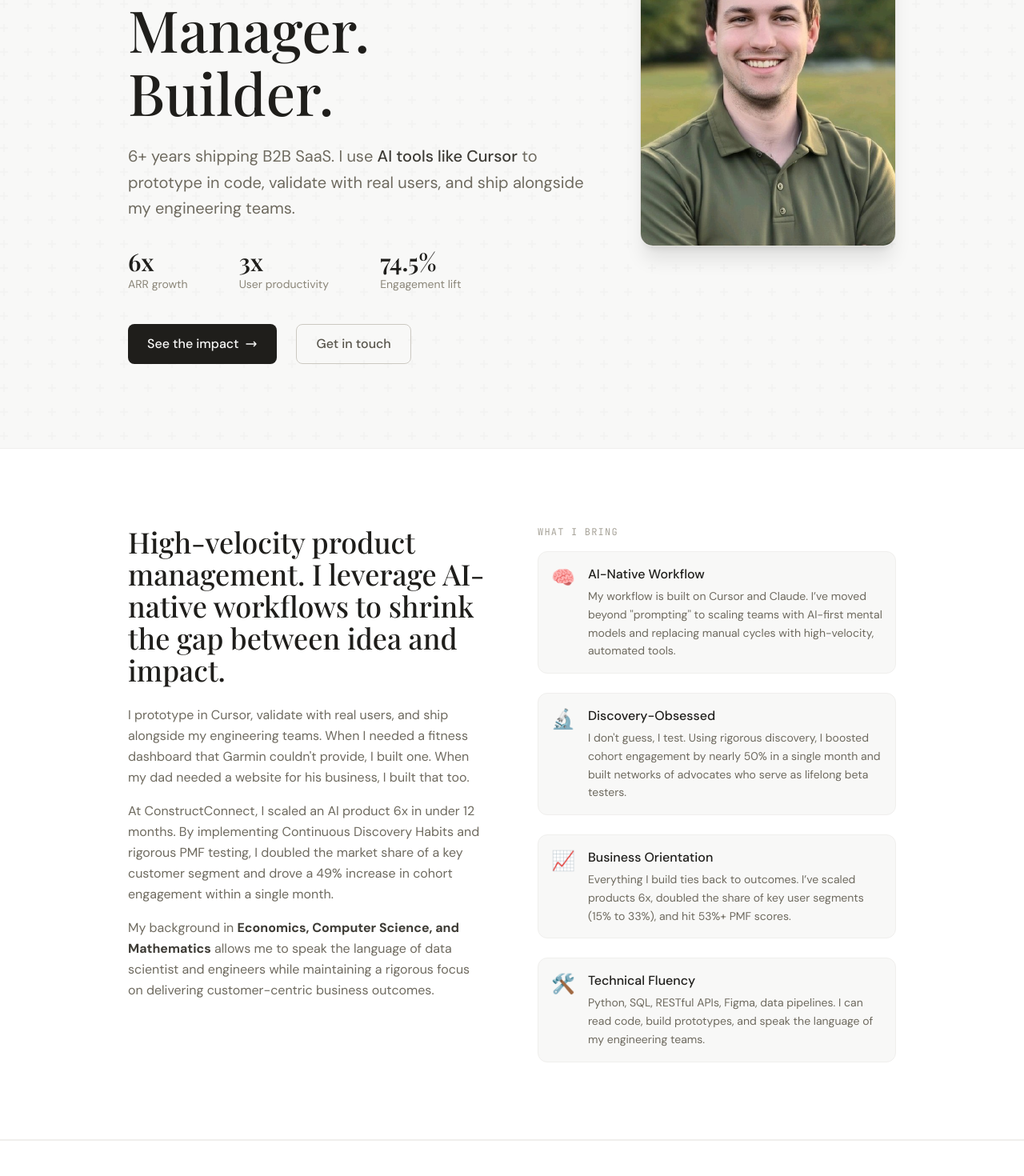
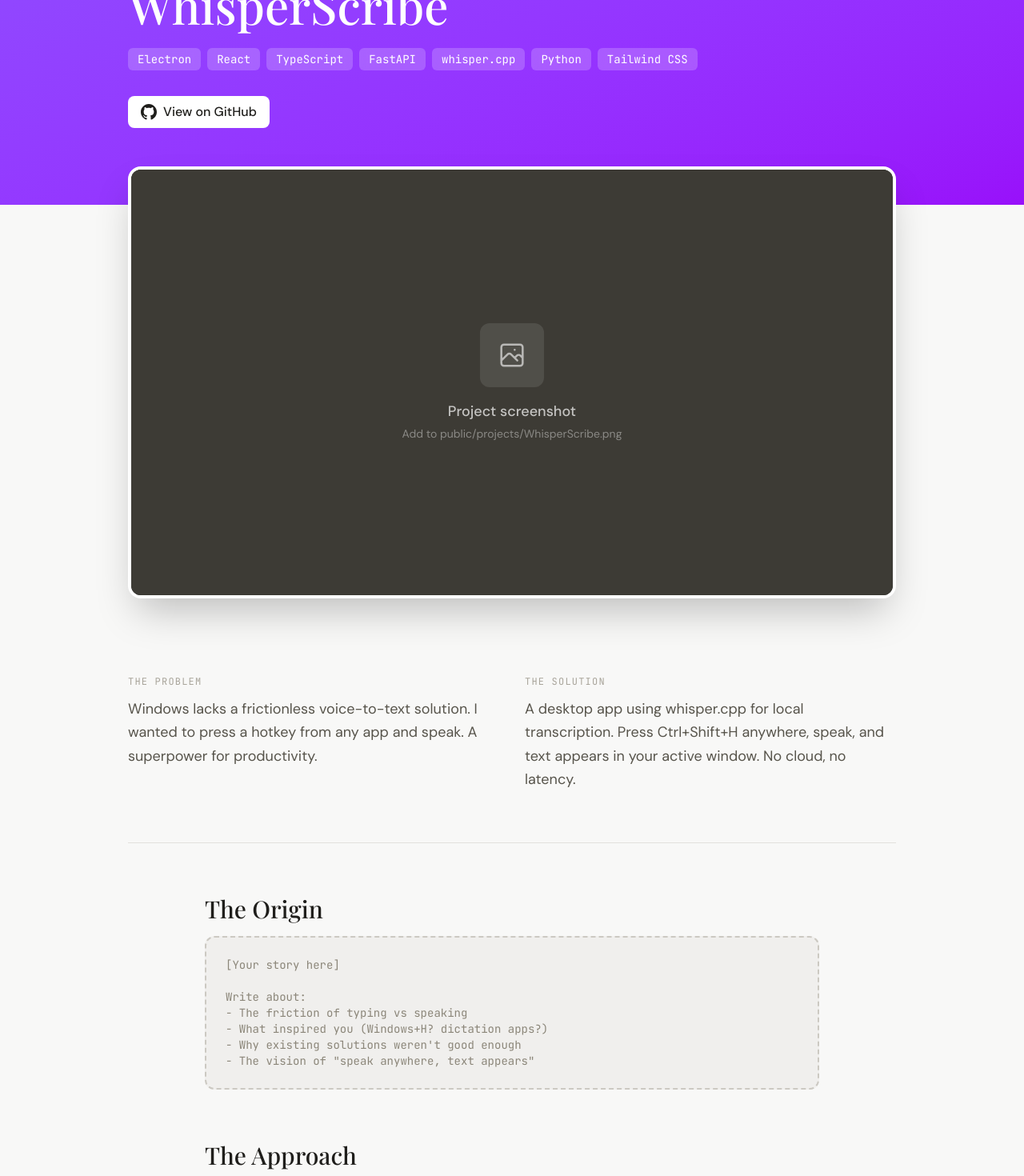
Before and after one commit to BlakeB-PM/ProductbyBlake, a React (Vite) app: page /project/WhisperScribe in a window 1280 px wide. Before the commit this address led to /. Shown: the part 240-1710 px from the top of the page at 80% size. Built offline with nearby package versions, Linux system fonts and the light colour scheme; a web font is replaced by a local one.

Commit message:
feat: update portfolio content and components

```diff
--- a/src/components/About.tsx
+++ b/src/components/About.tsx
@@ -17,13 +17,15 @@
                 I built that too.
               </p>
               <p>
-                At ConstructConnect, I scaled an AI product 6x in under 12 months. By implementing Continuous
-                Discovery Habits and rigorous PMF testing, I doubled the market share of a key customer segment
-                and drove a 49% increase in cohort engagement within a single month.
+                At <strong className="text-ink-800">ConstructConnect</strong>, I accelerated an AI product's growth 6x in under 12 months. By
+                embedding continuous discovery into our cycles, I doubled the market share of a key
+                customer segment and boosted cohort engagement by 49%. Prior to that, I spearheaded
+                the digital transformation of 50+ U.S. cities at <strong className="text-ink-800">Tyler Technologies</strong>, directing the
+                national rollout of critical ERP and mobile platforms to modernize citizen engagement
               </p>
               <p>
-                My background in <strong className="text-ink-800">Economics, Computer Science, and Mathematics</strong> allows me
-                to speak the language of data scientist and engineers while maintaining a rigorous focus on  delivering
+                My background in <strong className="text-ink-800">economics, computer science, and mathematics</strong> allows me
+                to speak the language of data scientists and engineers while maintaining a rigorous focus on  delivering
                 customer-centric business outcomes.
               </p>
             </div>
@@ -38,7 +40,7 @@
             <TraitCard
               icon="🧠"
               title="AI-Native Workflow"
-              description="My workflow is built on Cursor and Claude. I’ve moved beyond ''prompting'' to scaling teams with AI-first mental models and replacing manual cycles with high-velocity, automated tools."
+              description="My workflow is built on Cursor and Claude. I’ve moved beyond ''prompting'' to scaling teams with AI-first mental models, rapid prototyping, and replacing manual cycles with high-velocity, automated tools."
             />
 
             <TraitCard
@@ -50,13 +52,13 @@
             <TraitCard
               icon="📈"
               title="Business Orientation"
-              description="Everything I build ties back to outcomes. I’ve scaled products 6x, doubled the share of key user segments (15% to 33%), and hit 53%+ PMF scores."
+              description="Everything I build ties back to outcomes. I’ve scaled products 6x, doubled the share of key user segments (15% to 33%), and achieved sustainable product-market fit through rigorous iterations."
             />
 
             <TraitCard
               icon="🛠️"
               title="Technical Fluency"
-              description="Python, SQL, RESTful APIs, Figma, data pipelines. I can read code, build prototypes, and speak the language of my engineering teams."
+              description="I bridge the gap between product vision and engineering constraints by understanding system architecture, data flows, and technical feasibility."
             />
           </div>
         </div>
--- a/src/components/Hero.tsx
+++ b/src/components/Hero.tsx
@@ -54,21 +54,30 @@
               </div>
 
               {/* CTA Buttons */}
-              <div className="flex flex-row gap-4 sm:gap-6 animate-slide-up animation-delay-300">
+              <div className="flex flex-wrap gap-4 animate-slide-up animation-delay-300">
                 <a
                   href="#experience"
                   className="inline-flex items-center gap-1.5 sm:gap-2 px-5 py-2.5 sm:px-6 sm:py-3 bg-ink-900 text-ink-50 font-medium rounded-lg hover:bg-ink-800 transition-colors text-sm sm:text-base"
                 >
-                  See the impact
+                  Career impact
                   <svg className="w-3.5 h-3.5 sm:w-4 sm:h-4" fill="none" stroke="currentColor" viewBox="0 0 24 24">
                     <path strokeLinecap="round" strokeLinejoin="round" strokeWidth={2} d="M17 8l4 4m0 0l-4 4m4-4H3" />
                   </svg>
                 </a>
                 <a
-                  href="#contact"
+                  href="#projects"
                   className="inline-flex items-center gap-1.5 sm:gap-2 px-5 py-2.5 sm:px-6 sm:py-3 border border-ink-300 text-ink-700 font-medium rounded-lg hover:border-ink-400 hover:text-ink-900 transition-colors text-sm sm:text-base"
                 >
+                  View projects
+                </a>
+                <a
+                  href="#contact"
+                  className="group inline-flex items-center gap-1.5 sm:gap-2 px-5 py-2.5 sm:px-6 sm:py-3 bg-ink-100 text-ink-700 font-medium rounded-lg hover:bg-ink-200 hover:text-ink-900 transition-colors text-sm sm:text-base"
+                >
                   Get in touch
+                  <svg className="w-3.5 h-3.5 sm:w-4 sm:h-4 opacity-70 group-hover:opacity-100 transition-opacity" fill="none" stroke="currentColor" viewBox="0 0 24 24">
+                    <path strokeLinecap="round" strokeLinejoin="round" strokeWidth={2} d="M3 8l7.89 5.26a2 2 0 002.22 0L21 8M5 19h14a2 2 0 002-2V7a2 2 0 00-2-2H5a2 2 0 00-2 2v10a2 2 0 002 2z" />
+                  </svg>
                 </a>
               </div>
             </div>
--- a/src/components/ProjectDetail.tsx
+++ b/src/components/ProjectDetail.tsx
@@ -1,10 +1,12 @@
 import { useParams, Link, Navigate } from 'react-router-dom'
+import { useState } from 'react'
 import { getProjectById } from '../data/projects'
 import type { ProjectSection } from '../data/projects'
 
 export function ProjectDetail() {
   const { id } = useParams<{ id: string }>()
   const project = id ? getProjectById(id) : undefined
+  const [isImageOpen, setIsImageOpen] = useState(false)
 
   if (!project) {
     return <Navigate to="/" replace />
@@ -80,6 +82,23 @@
       {/* Screenshot placeholder */}
       <div className="section-container -mt-8 md:-mt-12 relative z-10">
         <div className="aspect-video rounded-2xl bg-ink-900 shadow-2xl overflow-hidden border-4 border-white">
+          {project.image ? (
+            <button
+              onClick={() => setIsImageOpen(true)}
+              className="w-full h-full block cursor-zoom-in relative group"
+            >
+              <img
+                src={project.image}
+                alt={project.title}
+                className="w-full h-full object-contain bg-ink-950"
+              />
+              <div className="absolute inset-0 bg-black/0 group-hover:bg-black/10 transition-colors flex items-center justify-center">
+                <span className="opacity-0 group-hover:opacity-100 bg-white/90 text-ink-900 px-4 py-2 rounded-full text-sm font-medium shadow-lg transition-opacity">
+                  Click to enlarge
+                </span>
+              </div>
+            </button>
+          ) : (
             <div className="w-full h-full flex items-center justify-center bg-ink-800">
               <div className="text-center p-8">
                 <div className="w-20 h-20 rounded-xl bg-white/10 mx-auto mb-4 flex items-center justify-center">
@@ -91,8 +110,32 @@
                 <p className="text-sm text-white/40 mt-1">Add to public/projects/{project.id}.png</p>
               </div>
             </div>
+          )}
         </div>
       </div>
+
+      {/* Image Modal */}
+      {isImageOpen && project.image && (
+        <div
+          className="fixed inset-0 z-50 flex items-center justify-center p-4 bg-black/90 backdrop-blur-sm"
+          onClick={() => setIsImageOpen(false)}
+        >
+          <button
+            onClick={() => setIsImageOpen(false)}
+            className="absolute top-4 right-4 text-white/70 hover:text-white transition-colors"
+          >
+            <svg className="w-8 h-8" fill="none" stroke="currentColor" viewBox="0 0 24 24">
+              <path strokeLinecap="round" strokeLinejoin="round" strokeWidth={2} d="M6 18L18 6M6 6l12 12" />
+            </svg>
+          </button>
+          <img
+            src={project.image}
+            alt={project.title}
+            className="max-w-full max-h-full object-contain rounded-lg shadow-2xl"
+            onClick={(e) => e.stopPropagation()}
+          />
+        </div>
+      )}
 
       {/* Content */}
       <div className="section-container py-16 md:py-24">
--- a/src/components/Projects.tsx
+++ b/src/components/Projects.tsx
@@ -1,4 +1,5 @@
 import { Link } from 'react-router-dom'
+import { useState } from 'react'
 import { projects } from '../data/projects'
 import type { Project } from '../data/projects'
 
@@ -33,6 +34,7 @@
 
 function ProjectCard({ project, index }: { project: Project; index: number }) {
   const isEven = index % 2 === 0
+  const [isImageOpen, setIsImageOpen] = useState(false)
 
   return (
     <article
@@ -41,32 +43,76 @@
       }`}
     >
       {/* Screenshot placeholder */}
-      <Link
-        to={`/project/${project.id}`}
+      <div
         className={`group ${isEven ? '' : 'md:col-start-2'}`}
       >
         <div
           className={`aspect-video rounded-2xl bg-gradient-to-br ${project.gradient} p-1 transition-transform group-hover:scale-[1.02]`}
         >
           <div className="w-full h-full rounded-xl bg-ink-900/90 flex items-center justify-center relative overflow-hidden">
-            <div className="text-center p-8">
+            {project.image ? (
+              <button
+                onClick={() => setIsImageOpen(true)}
+                className="w-full h-full block cursor-zoom-in"
+              >
+                <img
+                  src={project.image}
+                  alt={project.title}
+                  className="w-full h-full object-contain bg-ink-950 opacity-90 transition-opacity group-hover:opacity-100"
+                />
+                <div className="absolute inset-0 bg-black/0 group-hover:bg-black/10 transition-colors flex items-center justify-center pointer-events-none">
+                  <span className="opacity-0 group-hover:opacity-100 bg-white/90 text-ink-900 px-4 py-2 rounded-full text-sm font-medium shadow-lg transition-opacity">
+                    Click to enlarge
+                  </span>
+                </div>
+              </button>
+            ) : (
+              <Link to={`/project/${project.id}`} className="w-full h-full block">
+                <div className="w-full h-full flex items-center justify-center flex-col">
                   <div className="w-16 h-16 rounded-xl bg-white/10 mx-auto mb-4 flex items-center justify-center">
                     <svg className="w-8 h-8 text-white/60" fill="none" stroke="currentColor" viewBox="0 0 24 24">
                       <path strokeLinecap="round" strokeLinejoin="round" strokeWidth={1.5} d="M4 16l4.586-4.586a2 2 0 012.828 0L16 16m-2-2l1.586-1.586a2 2 0 012.828 0L20 14m-6-6h.01M6 20h12a2 2 0 002-2V6a2 2 0 00-2-2H6a2 2 0 00-2 2v12a2 2 0 002 2z" />
                     </svg>
                   </div>
+                  <div className="text-center">
                     <p className="text-sm font-medium text-white/70">Screenshot placeholder</p>
                     <p className="text-xs text-white/40 mt-1">{project.title}</p>
                   </div>
-            {/* Hover overlay */}
+                  {/* Hover overlay for placeholder */}
                   <div className="absolute inset-0 bg-black/0 group-hover:bg-black/20 transition-colors flex items-center justify-center opacity-0 group-hover:opacity-100">
                     <span className="px-4 py-2 bg-white rounded-lg text-ink-900 font-medium text-sm shadow-lg">
                       View case study →
                     </span>
                   </div>
                 </div>
+              </Link>
+            )}
           </div>
-      </Link>
+        </div>
+      </div>
+
+      {/* Image Modal */}
+      {isImageOpen && project.image && (
+        <div
+          className="fixed inset-0 z-50 flex items-center justify-center p-4 bg-black/90 backdrop-blur-sm"
+          onClick={() => setIsImageOpen(false)}
+        >
+          <button
+            onClick={() => setIsImageOpen(false)}
+            className="absolute top-4 right-4 text-white/70 hover:text-white transition-colors"
+          >
+            <svg className="w-8 h-8" fill="none" stroke="currentColor" viewBox="0 0 24 24">
+              <path strokeLinecap="round" strokeLinejoin="round" strokeWidth={2} d="M6 18L18 6M6 6l12 12" />
+            </svg>
+          </button>
+          <img
+            src={project.image}
+            alt={project.title}
+            className="max-w-full max-h-full object-contain rounded-lg shadow-2xl"
+            onClick={(e) => e.stopPropagation()}
+          />
+        </div>
+      )}
 
       {/* Content */}
       <div className={isEven ? '' : 'md:col-start-1 md:row-start-1'}>
--- a/src/components/SkillsEducation.tsx
+++ b/src/components/SkillsEducation.tsx
@@ -8,15 +8,15 @@
           <div className="grid md:grid-cols-3 gap-6">
             <SkillCategory
               title="AI/ML Concepts"
-              skills={['Model evaluation (Precision, Recall, F1)', 'Computer Vision', 'LLMs & Prompt Engineering']}
+              skills={['Model evaluation (precision/recall/F1)', 'Computer vision', 'Data curation', 'Human-in-the-loop workflows']}
             />
             <SkillCategory
               title="Technical"
-              skills={['Python', 'SQL', 'Cursor', 'GitHub', 'RESTful APIs', 'Postman', 'Data Pipelines']}
+              skills={['Cursor', 'GCP', 'Hex', 'Python', 'SQL', 'APIs', 'Claude Code', 'Postman', 'Data pipelines']}
             />
             <SkillCategory
               title="Product Tools"
-              skills={['Dovetail', 'Jira', 'Confluence', 'Figma', 'Pendo', 'Claude', 'Notion']}
+              skills={['Dovetail', 'Jira', 'Confluence', 'Figma', 'Pendo', 'Claude/Gemini', 'Notion', 'Continous discovery']}
             />
           </div>
         </div>
--- a/src/data/projects.ts
+++ b/src/data/projects.ts
@@ -12,6 +12,7 @@
   tech: string[]
   gradient: string
   // Detail page content
+  image?: string
   story: {
     origin: ProjectSection
     approach: ProjectSection
@@ -37,6 +38,7 @@
     solution: 'Built a full-stack dashboard that syncs with Garmin Connect, visualizes strength progress, and includes an AI coach that analyzes my real training patterns.',
     tech: ['React', 'TypeScript', 'FastAPI', 'SQLite', 'Claude API', 'Recharts', 'Tailwind CSS'],
     gradient: 'from-emerald-500 to-teal-600',
+    image: '/projects/garmin-sights-preview.png',
     story: {
       origin: {
         title: 'The Origin',
@@ -104,160 +106,12 @@
     },
   },
   {
-    id: 'hearth',
-    title: 'Hearth',
-    tagline: 'Your weekly content digest, curated by AI',
-    problem: 'Newsletter fatigue. I subscribe to 10+ newsletters but never read them. Content is scattered across platforms with no unified reading experience.',
-    solution: 'A content aggregation platform that pulls newsletters from Gmail, uses Claude to summarize them, and presents everything in a beautiful magazine-style weekly digest.',
-    tech: ['React', 'TypeScript', 'FastAPI', 'Gmail API', 'Claude API', 'Tailwind CSS', 'Framer Motion'],
-    gradient: 'from-amber-500 to-orange-600',
-    story: {
-      origin: {
-        title: 'The Origin',
-        content: `[Your story here]
-
-Write about:
-- The newsletter fatigue you experienced
-- How many newsletters you subscribed to
-- The guilt of seeing unread emails pile up
-- The "aha moment" when you envisioned a personal digest`,
-      },
-      approach: {
-        title: 'The Approach',
-        content: `[Your story here]
-
-Write about:
-- Starting with the Gmail API integration
-- Designing the "magazine" aesthetic you wanted
-- How you structured the AI summarization pipeline
-- The "autumn coffee shop" design vision`,
-      },
-      challenges: {
-        title: 'Challenges & Roadblocks',
-        content: `[Your story here]
-
-Write about:
-- OAuth complexity with Gmail
-- Getting consistent quality from AI summaries
-- Performance considerations with large email volumes
-- Mobile-first design challenges`,
-      },
-      iterations: {
-        title: 'Iterations & Evolution',
-        content: `[Your story here]
-
-Write about:
-- How the UI evolved
-- Features you added or removed
-- Changes based on actually using the digest
-- Plans for future content sources (podcasts, YouTube)`,
-      },
-      outcome: {
-        title: 'The Outcome',
-        content: `[Your story here]
-
-Write about:
-- How it changed your content consumption
-- Time saved each week
-- The reading experience you achieved
-- How it reduced inbox anxiety`,
-      },
-      learnings: {
-        title: 'What I Learned',
-        content: `[Your story here]
-
-Write about:
-- Working with AI for content processing
-- Designing for mobile-first experiences
-- OAuth flows and API integration patterns
-- Building something you actually want to use`,
-      },
-    },
-    links: {
-      github: 'https://github.com/BlakeB-PM',
-    },
-  },
-  {
-    id: 'whispertranscribe',
-    title: 'WhisperTranscribe',
-    tagline: 'Global speech-to-text for Windows',
-    problem: "Windows lacks a frictionless voice-to-text solution. I wanted to press a hotkey from any app and speak. A superpower for productivity.",
-    solution: 'A desktop app using whisper.cpp for local transcription. Press Ctrl+Shift+H anywhere, speak, and text appears in your active window. No cloud, no latency.',
-    tech: ['Electron', 'React', 'TypeScript', 'FastAPI', 'whisper.cpp', 'Python', 'Tailwind CSS'],
-    gradient: 'from-violet-500 to-purple-600',
-    story: {
-      origin: {
-        title: 'The Origin',
-        content: `[Your story here]
-
-Write about:
-- The friction of typing vs speaking
-- What inspired you (Windows+H? dictation apps?)
-- Why existing solutions weren't good enough
-- The vision of "speak anywhere, text appears"`,
-      },
-      approach: {
-        title: 'The Approach',
-        content: `[Your story here]
-
-Write about:
-- Choosing whisper.cpp for local processing
-- The hybrid Electron + Python architecture
-- Why local-first mattered (privacy, latency)
-- Building the global hotkey system`,
-      },
-      challenges: {
-        title: 'Challenges & Roadblocks',
-        content: `[Your story here]
-
-Write about:
-- Getting whisper.cpp compiled on Windows
-- Audio capture challenges
-- Text injection into different apps
-- Electron + Python communication`,
-      },
-      iterations: {
-        title: 'Iterations & Evolution',
-        content: `[Your story here]
-
-Write about:
-- The overlay UI evolution
-- Model selection features
-- Performance optimizations
-- Hotkey customization`,
-      },
-      outcome: {
-        title: 'The Outcome',
-        content: `[Your story here]
-
-Write about:
-- How you use it daily
-- Time/effort saved
-- Accuracy and speed
-- Favorite use cases`,
-      },
-      learnings: {
-        title: 'What I Learned',
-        content: `[Your story here]
-
-Write about:
-- Desktop app development with Electron
-- Local ML model deployment
-- Windows system integration
-- Building developer tools`,
-      },
-    },
-    links: {
-      github: 'https://github.com/BlakeB-PM',
-    },
-  },
-  {
-    id: 'vboard',
-    title: 'V Board',
+    id: 'aura',
+    title: 'Aura',
     tagline: "Baby's first words, preserved forever",
     problem: "My daughter started saying her first words. I wanted a way to capture and replay these precious moments. A digital keepsake our family could enjoy.",
     solution: 'A beautiful soundboard web app where parents upload audio clips of their child\'s words. Tap a button, hear the memory. Simple, delightful, personal.',
-    tech: ['React', 'TypeScript', 'Vite', 'Tailwind CSS', 'Web Audio API', 'Node.js'],
+    tech: ['GCS', 'React', 'TypeScript', 'Vite', 'Tailwind CSS', 'Web Audio API', 'Node.js'],
     gradient: 'from-pink-500 to-rose-600',
     story: {
       origin: {
@@ -399,6 +253,154 @@
       github: 'https://github.com/BlakeB-PM',
     },
   },
+  {
+    id: 'hearth',
+    title: 'Hearth',
+    tagline: 'Your weekly content digest, curated by AI',
+    problem: 'Newsletter fatigue. I subscribe to 10+ newsletters but never read them. Content is scattered across platforms with no unified reading experience.',
+    solution: 'A content aggregation platform that pulls newsletters from Gmail, uses Claude to summarize them, and presents everything in a beautiful magazine-style weekly digest.',
+    tech: ['React', 'TypeScript', 'FastAPI', 'Gmail API', 'Claude API', 'Tailwind CSS', 'Framer Motion'],
+    gradient: 'from-amber-500 to-orange-600',
+    story: {
+      origin: {
+        title: 'The Origin',
+        content: `[Your story here]
+
+Write about:
+- The newsletter fatigue you experienced
+- How many newsletters you subscribed to
+- The guilt of seeing unread emails pile up
+- The "aha moment" when you envisioned a personal digest`,
+      },
+      approach: {
+        title: 'The Approach',
+        content: `[Your story here]
+
+Write about:
+- Starting with the Gmail API integration
+- Designing the "magazine" aesthetic you wanted
+- How you structured the AI summarization pipeline
+- The "autumn coffee shop" design vision`,
+      },
+      challenges: {
+        title: 'Challenges & Roadblocks',
+        content: `[Your story here]
+
+Write about:
+- OAuth complexity with Gmail
+- Getting consistent quality from AI summaries
+- Performance considerations with large email volumes
+- Mobile-first design challenges`,
+      },
+      iterations: {
+        title: 'Iterations & Evolution',
+        content: `[Your story here]
+
+Write about:
+- How the UI evolved
+- Features you added or removed
+- Changes based on actually using the digest
+- Plans for future content sources (podcasts, YouTube)`,
+      },
+      outcome: {
+        title: 'The Outcome',
+        content: `[Your story here]
+
+Write about:
+- How it changed your content consumption
+- Time saved each week
+- The reading experience you achieved
+- How it reduced inbox anxiety`,
+      },
+      learnings: {
+        title: 'What I Learned',
+        content: `[Your story here]
+
+Write about:
+- Working with AI for content processing
+- Designing for mobile-first experiences
+- OAuth flows and API integration patterns
+- Building something you actually want to use`,
+      },
+    },
+    links: {
+      github: 'https://github.com/BlakeB-PM',
+    },
+  },
+  {
+    id: 'WhisperScribe',
+    title: 'WhisperScribe',
+    tagline: 'Global speech-to-text for Windows',
+    problem: "Windows lacks a frictionless voice-to-text solution. I wanted to press a hotkey from any app and speak. A superpower for productivity.",
+    solution: 'A desktop app using whisper.cpp for local transcription. Press Ctrl+Shift+H anywhere, speak, and text appears in your active window. No cloud, no latency.',
+    tech: ['Electron', 'React', 'TypeScript', 'FastAPI', 'whisper.cpp', 'Python', 'Tailwind CSS'],
+    gradient: 'from-violet-500 to-purple-600',
+    story: {
+      origin: {
+        title: 'The Origin',
+        content: `[Your story here]
+
+Write about:
+- The friction of typing vs speaking
+- What inspired you (Windows+H? dictation apps?)
+- Why existing solutions weren't good enough
+- The vision of "speak anywhere, text appears"`,
+      },
+      approach: {
+        title: 'The Approach',
+        content: `[Your story here]
+
+Write about:
+- Choosing whisper.cpp for local processing
+- The hybrid Electron + Python architecture
+- Why local-first mattered (privacy, latency)
+- Building the global hotkey system`,
+      },
+      challenges: {
+        title: 'Challenges & Roadblocks',
+        content: `[Your story here]
+
+Write about:
+- Getting whisper.cpp compiled on Windows
+- Audio capture challenges
+- Text injection into different apps
+- Electron + Python communication`,
+      },
+      iterations: {
+        title: 'Iterations & Evolution',
+        content: `[Your story here]
+
+Write about:
+- The overlay UI evolution
+- Model selection features
+- Performance optimizations
+- Hotkey customization`,
+      },
+      outcome: {
+        title: 'The Outcome',
+        content: `[Your story here]
+
+Write about:
+- How you use it daily
+- Time/effort saved
+- Accuracy and speed
+- Favorite use cases`,
+      },
+      learnings: {
+        title: 'What I Learned',
+        content: `[Your story here]
+
+Write about:
+- Desktop app development with Electron
+- Local ML model deployment
+- Windows system integration
+- Building developer tools`,
+      },
+    },
+    links: {
+      github: 'https://github.com/BlakeB-PM',
+    },
+  },
 ]
 
 export function getProjectById(id: string): Project | undefined {
```
Also changed, not shown: public/projects/garmin-sights-preview.png (added), 1 other file (tests, documents, lock files or other folders). Lines whose indentation alone changed are shown as unchanged.
